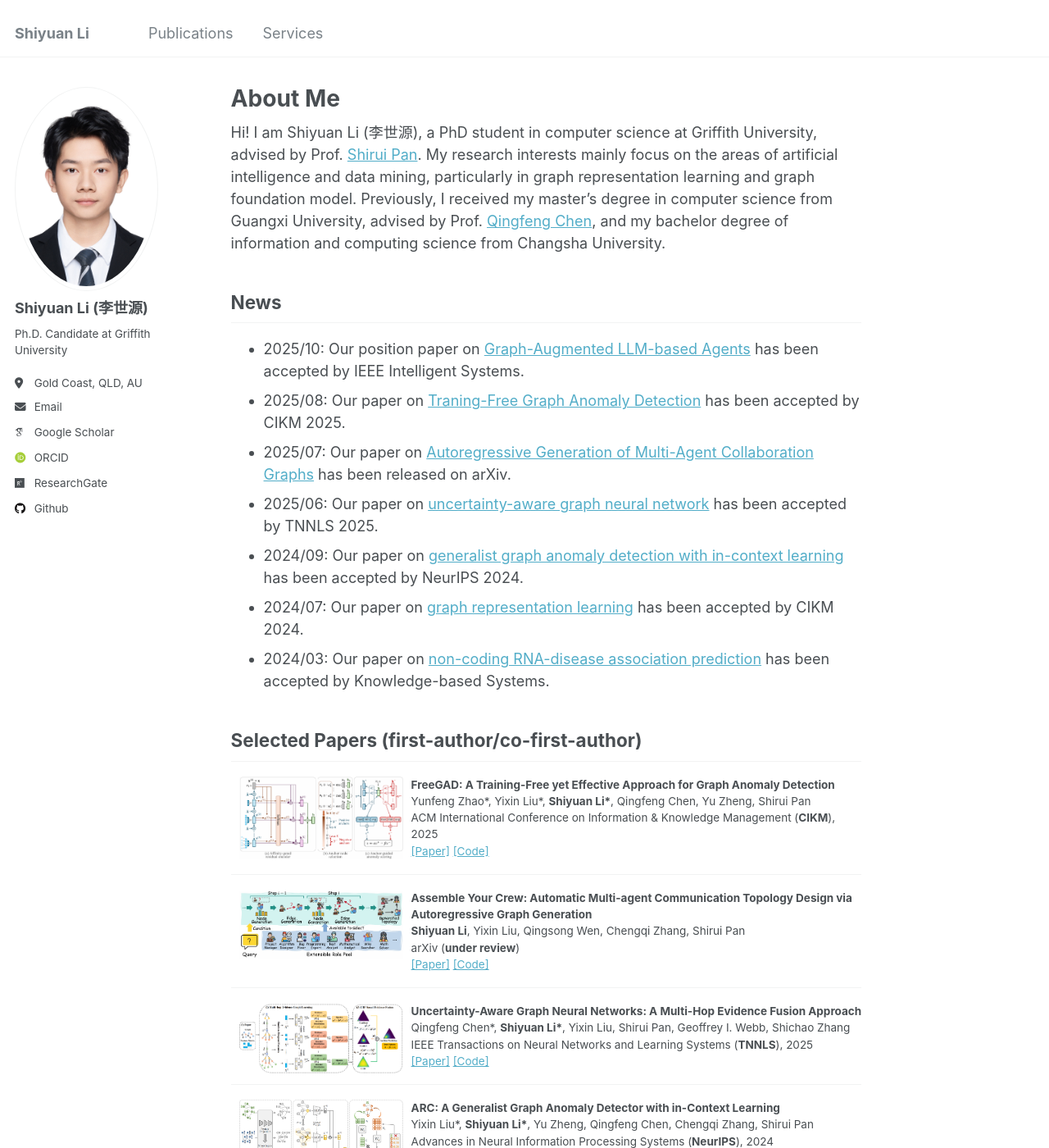
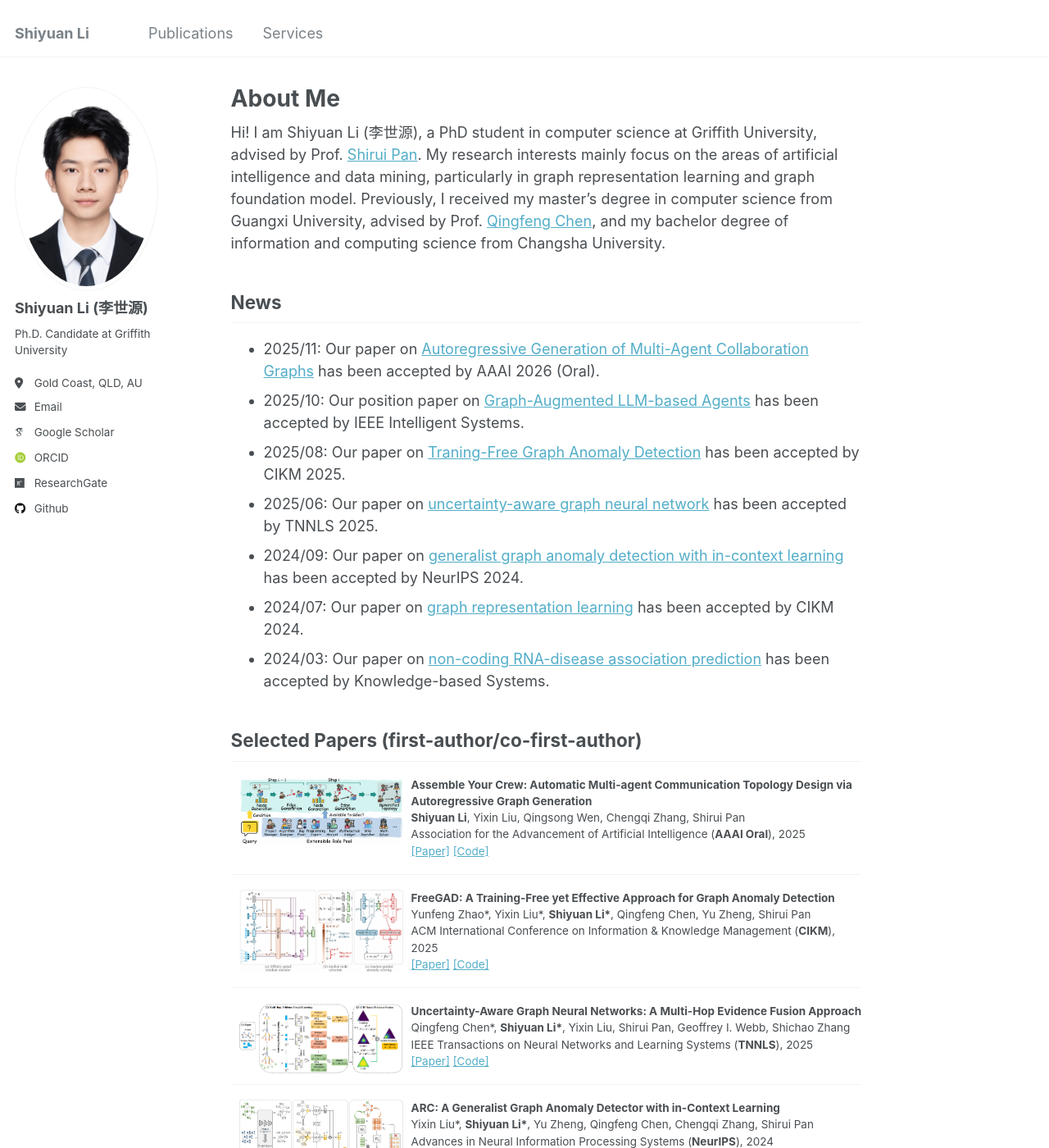
Before and after one commit to Shiy-Li/Shiy-Li.github.io, a Jekyll site: the page built from _pages/about.md, in a window 1280 px wide and 1400 px high. Shown: the whole window at 82% size. Built offline with Jekyll 4.4.1, drawn with Linux system fonts in a browser that asks for light colours; some web fonts are replaced.

Commit message:
Update about.md

```diff
--- a/_pages/about.md
+++ b/_pages/about.md
@@ -14,9 +14,9 @@ My research interests mainly focus on the areas of artificial intelligence and d
 
 News
 ------
+* 2025/11: Our paper on [Autoregressive Generation of Multi-Agent Collaboration Graphs](https://arxiv.org/abs/2507.18224) has been accepted by AAAI 2026 (Oral).
 * 2025/10: Our position paper on [Graph-Augmented LLM-based Agents](https://arxiv.org/abs/2507.21407) has been accepted by IEEE Intelligent Systems.
 * 2025/08: Our paper on [Traning-Free Graph Anomaly Detection](https://arxiv.org/abs/2508.10594) has been accepted by CIKM 2025.
-* 2025/07: Our paper on [Autoregressive Generation of Multi-Agent Collaboration Graphs](https://arxiv.org/abs/2507.18224) has been released on arXiv.
 * 2025/06: Our paper on [uncertainty-aware graph neural network](https://arxiv.org/abs/2506.13083) has been accepted by TNNLS 2025.
 * 2024/09: Our paper on [generalist graph anomaly detection with in-context learning](https://arxiv.org/abs/2405.16771) has been accepted by NeurIPS 2024.
 * 2024/07: Our paper on [graph representation learning](https://dl.acm.org/doi/abs/10.1145/3627673.3679758) has been accepted by CIKM 2024.
@@ -25,6 +25,21 @@ News
 
 Selected Papers (first-author/co-first-author)
 ------
+
+<dl>
+  <dt><img align="left" width="200" hspace="10"  wspace="20" src="/images/ARG-Designer.jpg"></dt>
+  <!-- <div style="min-height: 0px;"> -->
+  <dd><strong>Assemble Your Crew: Automatic Multi-agent Communication Topology Design via Autoregressive Graph Generation</strong></dd>
+  <dd><strong>Shiyuan Li</strong>, Yixin Liu, Qingsong Wen, Chengqi Zhang, Shirui Pan</dd>
+  <dd> Association for the Advancement of Artificial Intelligence (<strong>AAAI Oral</strong>), 2025</dd>
+  <dd>
+    <a href="https://arxiv.org/abs/2507.18224">[Paper]</a>
+    <a href="https://github.com/shiy-li/ARG-Designer">[Code]</a>
+  </dd>
+  <!-- </div> -->
+</dl>
+
+---
 
 <dl>
   <dt><img align="left" width="200" hspace="10"  wspace="20" src="/images/FreeGAD.jpg"></dt>
@@ -41,20 +56,6 @@ Selected Papers (first-author/co-first-author)
 
 ---
 
-<dl>
-  <dt><img align="left" width="200" hspace="10"  wspace="20" src="/images/ARG-Designer.jpg"></dt>
-  <!-- <div style="min-height: 0px;"> -->
-  <dd><strong>Assemble Your Crew: Automatic Multi-agent Communication Topology Design via Autoregressive Graph Generation</strong></dd>
-  <dd><strong>Shiyuan Li</strong>, Yixin Liu, Qingsong Wen, Chengqi Zhang, Shirui Pan</dd>
-  <dd> arXiv (<strong>under review</strong>)</dd>
-  <dd>
-    <a href="https://arxiv.org/abs/2507.18224">[Paper]</a>
-    <a href="https://github.com/shiy-li/ARG-Designer">[Code]</a>
-  </dd>
-  <!-- </div> -->
-</dl>
-
----
 
 <dl>
   <dt><img align="left" width="200" hspace="10"  wspace="20" src="/images/EFGNN.jpg"></dt>
```
